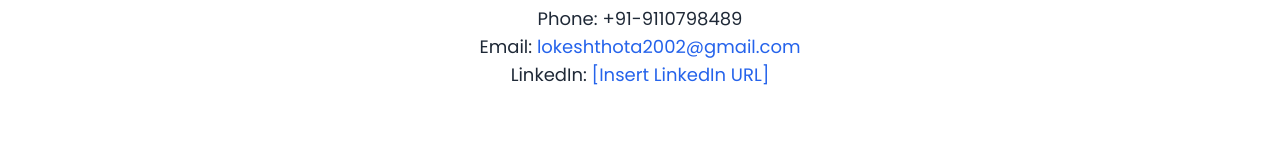
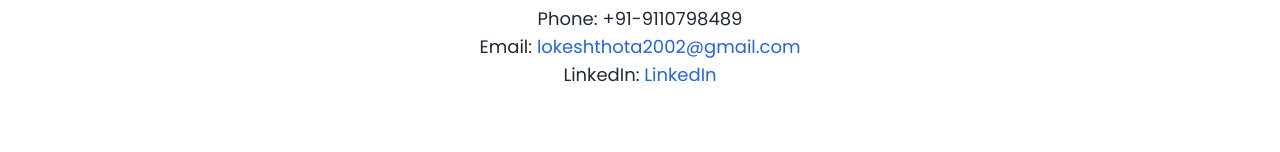
Before and after one commit to LokeshThota-Git/Porfolio, a plain HTML site: page index.html in a window 1280 px wide. Shown: the part 3039-3191 px from the top of the page. Drawn offline with nearby package versions, Linux system fonts and the light colour scheme.

Commit message:
LinkedIn Added

```diff
--- a/index.html
+++ b/index.html
@@ -137,7 +137,7 @@
                 <p class="text-lg">Pathavalasa, K Kotapadu Mandal, Anakapalle Dist., AP-531034</p>
                 <p class="text-lg">Phone: +91-9110798489</p>
                 <p class="text-lg">Email: <a href="mailto:lokeshthota2002@gmail.com" class="text-blue-600 hover:underline">lokeshthota2002@gmail.com</a></p>
-                <p class="text-lg">LinkedIn: <a href="#" class="text-blue-600 hover:underline">[Insert LinkedIn URL]</a></p>
+                <p class="text-lg">LinkedIn: <a href="https://www.linkedin.com/in/thotalokesh" class="text-blue-600 hover:underline">LinkedIn</a></p>
             </div>
         </div>
     </section>
```
